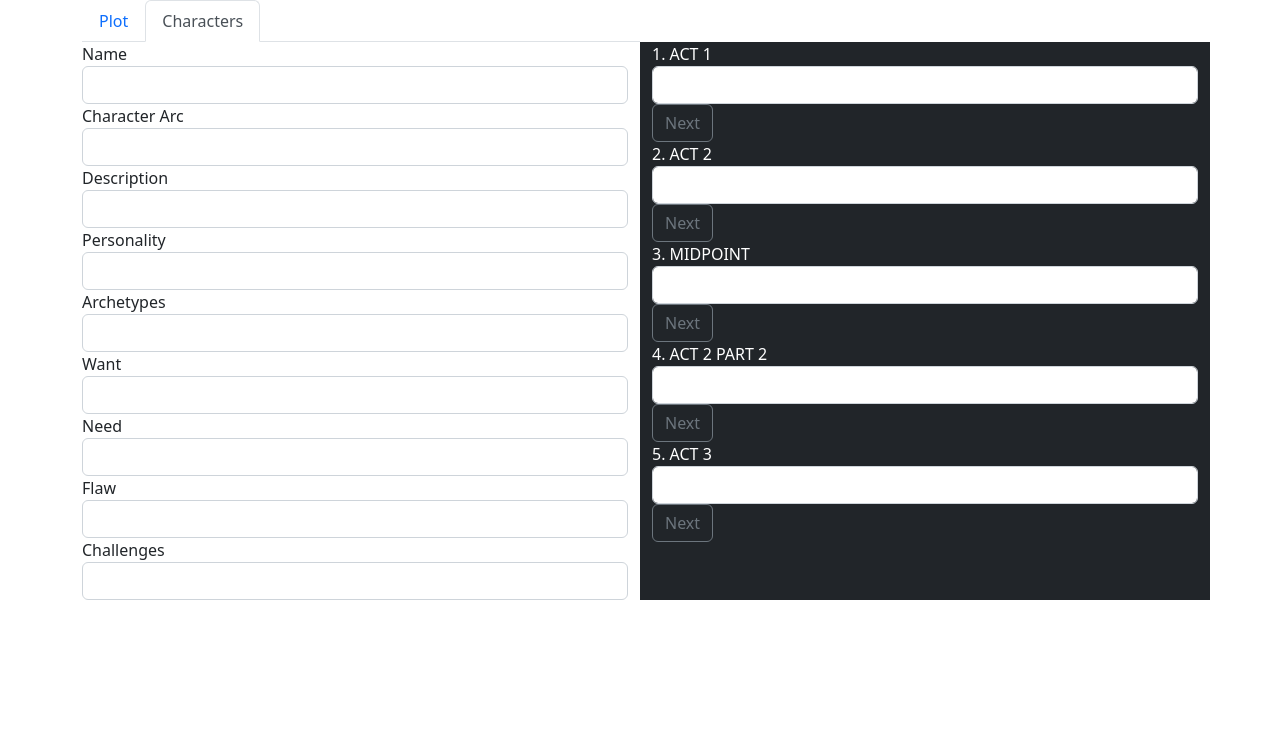
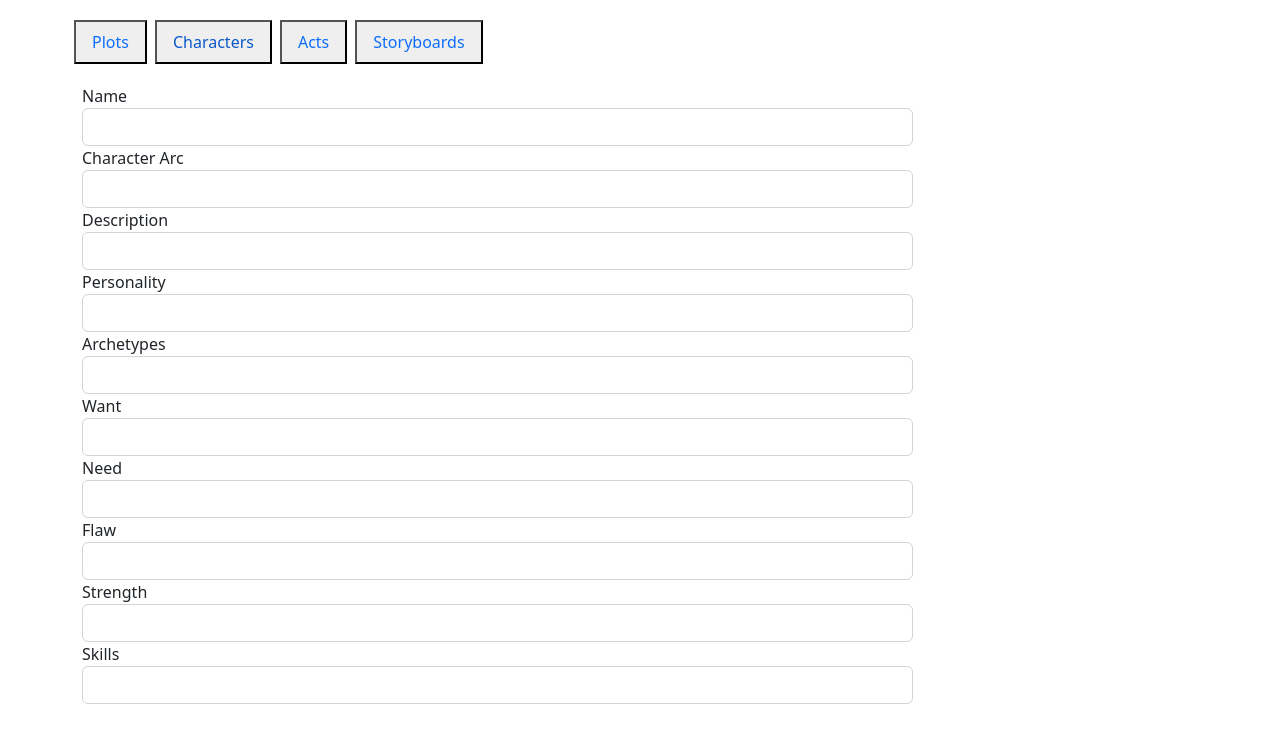
Before and after one commit to DavidIfebueme/CyberFilm-AI, a React (Create React App) app in the folder mehnoor-siddiqui/: page / in a window 1280 px wide. Both pictures are taken after a click on the button "Characters". Shown: the top 742 px of the page. Built offline with nearby package versions, Linux system fonts and the light colour scheme.

Commit message:
Updated TwoColumnForm.jsx on 26th
The front end has been updated with respect to the latest requirements of 4 tabs and added the generate scenes button to the storyboards page.

```diff
--- a/mehnoor-siddiqui/src/components/TwoColumnForm.jsx
+++ b/mehnoor-siddiqui/src/components/TwoColumnForm.jsx
@@ -1,157 +1,245 @@
 import { useState } from "react";
 import "bootstrap/dist/css/bootstrap.min.css";
 
-function TwoColumnForm() {
-  const [activeTab, setActiveTab] = useState("page1");
-  const [loading, setLoading] = useState(false);
+// Component for a single tab in the tab navigation
+function Tab(props) {
+  return (
+    <li className="nav-item">
+      <button
+        className={`nav-link ${props.isActive ? "active" : ""}`}
+        onClick={props.onClick}
+        style={{ margin: '0.25rem' }}
+      >
+        {props.title}
+      </button>
+    </li>
+  );
+}
+
+// Component for the form fields for Plots page
+function Page1Form() {
+  return (
+    <form>
+      <div className="form-group">
+        <label>Title</label>
+        <input type="text" className="form-control" />
+      </div>
+      <div className="form-group">
+        <label>Logline</label>
+        <input type="text" className="form-control" />
+      </div>
+      <div className="form-group">
+        <label>Themes</label>
+        <input type="text" className="form-control" />
+      </div>
+      <div className="form-group">
+        <label>Story Types</label>
+        <input type="text" className="form-control" />
+      </div>
+      <div className="form-group">
+        <label>Genres</label>
+        <input type="text" className="form-control" />
+      </div>
+      <div className="form-group">
+        <label>Tone</label>
+        <input type="text" className="form-control" />
+      </div>
+      <div className="form-group">
+        <label>Audience</label>
+        <input type="text" className="form-control" />
+      </div>
+      <div className="form-group">
+        <label>B-Story</label>
+        <input type="text" className="form-control" />
+      </div>
+      <div className="form-group">
+        <label>Setting</label>
+        <input type="text" className="form-control" />
+      </div>
+    </form>
+  );
+}
+
+// Component for the form fields for Characters page
+function Page2Form() {
+  return (
+    <form>
+      <div className="form-group">
+        <label>Name</label>
+        <input type="text" className="form-control" />
+      </div>
+      <div className="form-group">
+        <label>Character Arc</label>
+        <input type="text" className="form-control" />
+      </div>
+      <div className="form-group">
+        <label>Description</label>
+        <input type="text" className="form-control" />
+      </div>
+      <div className="form-group">
+        <label>Personality</label>
+        <input type="text" className="form-control" />
+      </div>
+      <div className="form-group">
+        <label>Archetypes</label>
+        <input type="text" className="form-control" />
+      </div>
+      <div className="form-group">
+        <label>Want</label>
+        <input type="text" className="form-control" />
+      </div>
+      <div className="form-group">
+        <label>Need</label>
+        <input type="text" className="form-control" />
+      </div>
+      <div className="form-group">
+        <label>Flaw</label>
+        <input type="text" className="form-control" />
+      </div>
+      <div className="form-group">
+        <label>Strength</label>
+        <input type="text" className="form-control" />
+      </div>
+      <div className="form-group">
+        <label>Skills</label>
+        <input type="text" className="form-control" />
+      </div>
+    </form>
+  );
+}
+
+// Component for the form fields for Acts page
+function Page3Form() {
+  return (
+    <form>
+      <div className="form-group">
+        <label>Act 1</label>
+        <textarea className="form-control" rows="5"></textarea>
+      </div>
+      <div className="form-group">
+        <label>Act 2</label>
+        <textarea className="form-control" rows="5"></textarea>
+      </div>
+      <div className="form-group">
+        <label>Act 3</label>
+        <textarea className="form-control" rows="5"></textarea>
+      </div>
+    </form>
+  );
+}
+
+// Component for the form fields for Storyboards page
+function Page4Form() {
+  const [scenes, setScenes] = useState([]);
+
+  const handleGenerateScenes = () => {
+    // Generate scenes based on user input
+    // ...
+
+    // Update state with generated scenes
+    // setScenes(generatedScenes);
+  };
+
+  return (
+    <div>
+      <form>
+        <div className="form-group">
+          <label>Plot Points</label>
+          <div>
+            <textarea className="form-control" rows="5"></textarea>
+            <button onClick={handleGenerateScenes}>Generate Scenes</button>
+          </div>
+        </div>
+        <div className="form-group">
+          <label>Plot Twists</label>
+          <div>
+            <textarea className="form-control" rows="5"></textarea>
+            <button onClick={handleGenerateScenes}>Generate Scenes</button>
+          </div>
+        </div>
+        <div className="form-group">
+          <label>Plot Holes</label>
+          <div>
+            <textarea className="form-control" rows="5"></textarea>
+            <button onClick={handleGenerateScenes}>Generate Scenes</button>
+          </div>
+        </div>
+      </form>
+
+      {scenes.length > 0 && <SceneBreakdown scenes={scenes} />}
+    </div>
+  );
+}
 
 
-  function handleTabClick(tab) {
-    setActiveTab(tab);
-  }
+// Component for displaying scene breakdown
+function SceneBreakdown(props) {
+  return (
+    <div>
+      <h2>Scene Breakdown</h2>
+      <table>
+        <thead>
+          <tr>
+            <th>Scene Number</th>
+            <th>Short Type</th>
+            <th>Scene Image</th>
+            <th>Scene Description</th>
+          </tr>
+        </thead>
+        <tbody>
+          {props.scenes.map((scene, index) => (
+            <tr key={index}>
+              <td>{scene.sceneNumber}</td>
+              <td>{scene.shortType}</td>
+              <td>
+                <img src={scene.image} alt={`Scene ${scene.sceneNumber}`} />
+              </td>
+              <td>{scene.description}</td>
+            </tr>
+          ))}
+        </tbody>
+      </table>
+    </div>
+  );
+}
 
-  function loadTextnImage() {
-    setLoading(true);
-    loading &&
-    setTimeout(() => {
-      setLoading(false);
-    }, 1000);
 
-  }
-
+// Components for the Main app
+function TwoColumnForm() {
+  const [activeTab, setActiveTab] = useState(0);
 
   return (
     <div className="container">
-      <ul className="nav nav-tabs col-md-6">
-        <li className="nav-item">
-          <button
-            className={`nav-link ${activeTab === "page1" ? "active" : ""}`}
-            onClick={() => handleTabClick("page1")}
-          >
-            Plot
-          </button>
-        </li>
-        <li className="nav-item">
-          <button
-            className={`nav-link ${activeTab === "page2" ? "active" : ""}`}
-            onClick={() => handleTabClick("page2")}
-          >
-            Characters
-          </button>
-        </li>
-      </ul>
       <div className="row">
-        <div className="col-md-6">
-        <div className={`${activeTab === "page1" ? "" : "d-none"}`}>
-          <form >
-            <div className="form-group">
-              <label >Title</label>
-              <input type="text" className="form-control"/>
-            </div>
-            <div className="form-group">
-              <label >Logline</label>
-              <input type="text" className="form-control" />
-            </div>
-            <div className="form-group">
-              <label >Themes</label>
-              <input type="text" className="form-control" />
-            </div>
-            <div className="form-group">
-              <label >Story Types</label>
-              <input type="text" className="form-control"/>
-            </div>
-            <div className="form-group">
-              <label >Genres</label>
-              <input type="text" className="form-control"/>
-            </div>
-            <div className="form-group">
-              <label >Tone</label>
-              <input type="text" className="form-control"/>
-            </div>
-            <div className="form-group">
-              <label >Audience</label>
-              <input type="text" className="form-control"/>
-            </div>
-            <div className="form-group">
-              <label >B-Story</label>
-              <input type="text" className="form-control"/>
-            </div>
-            <div className="form-group">
-              <label >Setting</label>
-              <input type="text" className="form-control"/>
-            </div>
-          </form>
+        <div className="nav navbar">
+          <ul className="nav navbar justify-content-between">
+            <Tab
+              title="Plots"
+              isActive={activeTab === 0}
+              onClick={() => setActiveTab(0)}
+            />
+            <Tab
+              title="Characters"
+              isActive={activeTab === 1}
+              onClick={() => setActiveTab(1)}
+            />
+            <Tab
+              title="Acts"
+              isActive={activeTab === 2}
+              onClick={() => setActiveTab(2)}
+            />
+            <Tab
+              title="Storyboards"
+              isActive={activeTab === 3}
+              onClick={() => setActiveTab(3)}
+            />
+          </ul>
         </div>
-        <div className={` ${activeTab === "page2" ? "" : "d-none"}`}>
-        <form >
-            <div className="form-group">
-              <label >Name</label>
-              <input type="text" className="form-control"/>
-            </div>
-            <div className="form-group">
-              <label >Character Arc</label>
-              <input type="text" className="form-control"/>
-            </div>
-            <div className="form-group">
-              <label >Description</label>
-              <input type="text" className="form-control" />
-            </div>
-            <div className="form-group">
-              <label >Personality</label>
-              <input type="text" className="form-control"/>
-            </div>
-            <div className="form-group">
-              <label >Archetypes</label>
-              <input type="text" className="form-control" />
-            </div>
-            <div className="form-group">
-              <label >Want</label>
-              <input type="text" className="form-control" />
-            </div>
-            <div className="form-group">
-              <label >Need</label>
-              <input type="text" className="form-control" />
-            </div>
-            <div className="form-group">
-              <label >Flaw</label>
-              <input type="text" className="form-control" />
-            </div>
-            <div className="form-group">
-              <label >Challenges</label>
-              <input type="text" className="form-control"  />
-            </div>
-          </form>
-        </div>
-        </div>
-        <div className="col-md-6 bg-dark text-white">
-        <form className="" >
-            <div className="form-group">
-              <label >1. ACT 1</label>
-              <input type="text" className="form-control"/>
-              <button class="btn btn-outline-secondary" type="button" onClick={loadTextnImage}>Next</button>
-            </div>
-            <div className="form-group">
-              <label >2. ACT 2</label>
-              <input type="text" className="form-control"/>
-              <button class="btn btn-outline-secondary" type="button" onClick={loadTextnImage}>Next</button>
-            </div>
-            <div className="form-group">
-              <label >3. MIDPOINT</label>
-              <input type="text" className="form-control"/>
-              <button class="btn btn-outline-secondary" type="button" onClick={loadTextnImage}>Next</button>
-            </div>
-            <div className="form-group">
-              <label >4. ACT 2 PART 2</label>
-              <input type="text" className="form-control"/>
-              <button class="btn btn-outline-secondary" type="button" onClick={loadTextnImage}>Next</button>
-            </div>
-            <div className="form-group">
-              <label >5. ACT 3</label>
-              <input type="text" className="form-control"/>
-              <button class="btn btn-outline-secondary" type="button" onClick={loadTextnImage}>Next</button>
-            </div>
-          </form>
-
+        <div className="col-9">
+          {activeTab === 0 && <Page1Form />}
+          {activeTab === 1 && <Page2Form />}
+          {activeTab === 2 && <Page3Form />}
+          {activeTab === 3 && <Page4Form />}
         </div>
       </div>
     </div>
```
